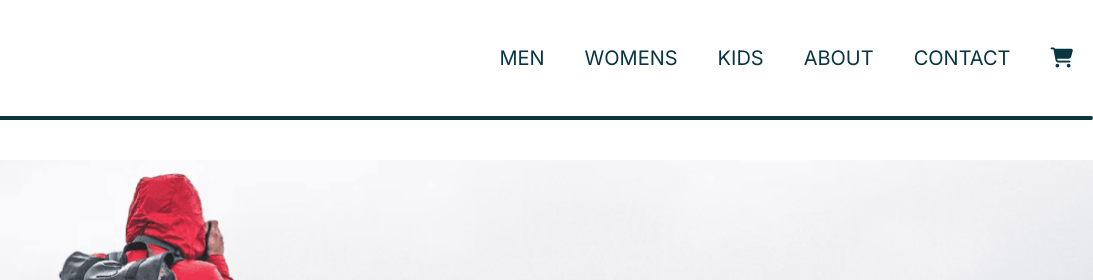
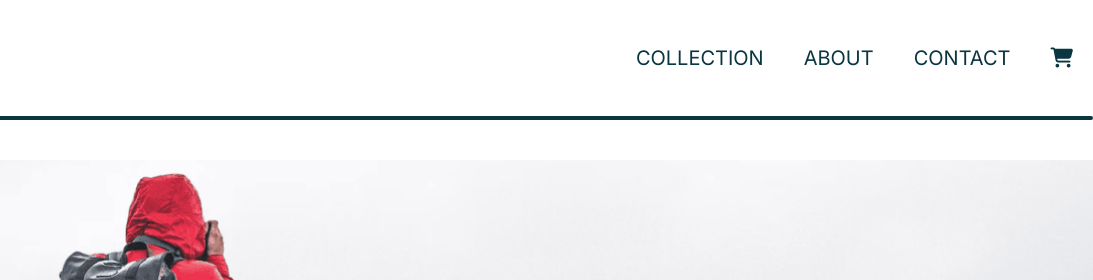
Before and after one commit to Noroff-FEU-Assignments/cross-course-project-AndrewMoisa, a plain HTML site: page about.html in a window 1280 px wide. Shown: the top 280 px of the page, 187-1280 px from the left. Drawn offline with Linux system fonts and the light colour scheme.

Commit message:
Navbar update removing men/women category

```diff
--- a/about.html
+++ b/about.html
@@ -46,9 +46,7 @@
         <span class="visually-hidden">Label for hamburger menu</span></label
       >
       <nav class="navMenu navContainer">
-        <a href="/collection.html">Men</a>
-        <a href="">Womens</a>
-        <a href="">Kids</a>
+        <a href="/collection.html">Collection</a>
         <a href="about.html">About</a>
         <a href="contact.html">Contact</a>
         <a href="cart.html"
```
Also changed, not shown: cart.html (+1 -3 lines), checkout.html (+1 -3 lines), checkoutsucces.html (+1 -3 lines), collection.html (+8 -7 lines), contact.html (+1 -3 lines), index.html (+1 -3 lines), jacket.html (+1 -3 lines).
